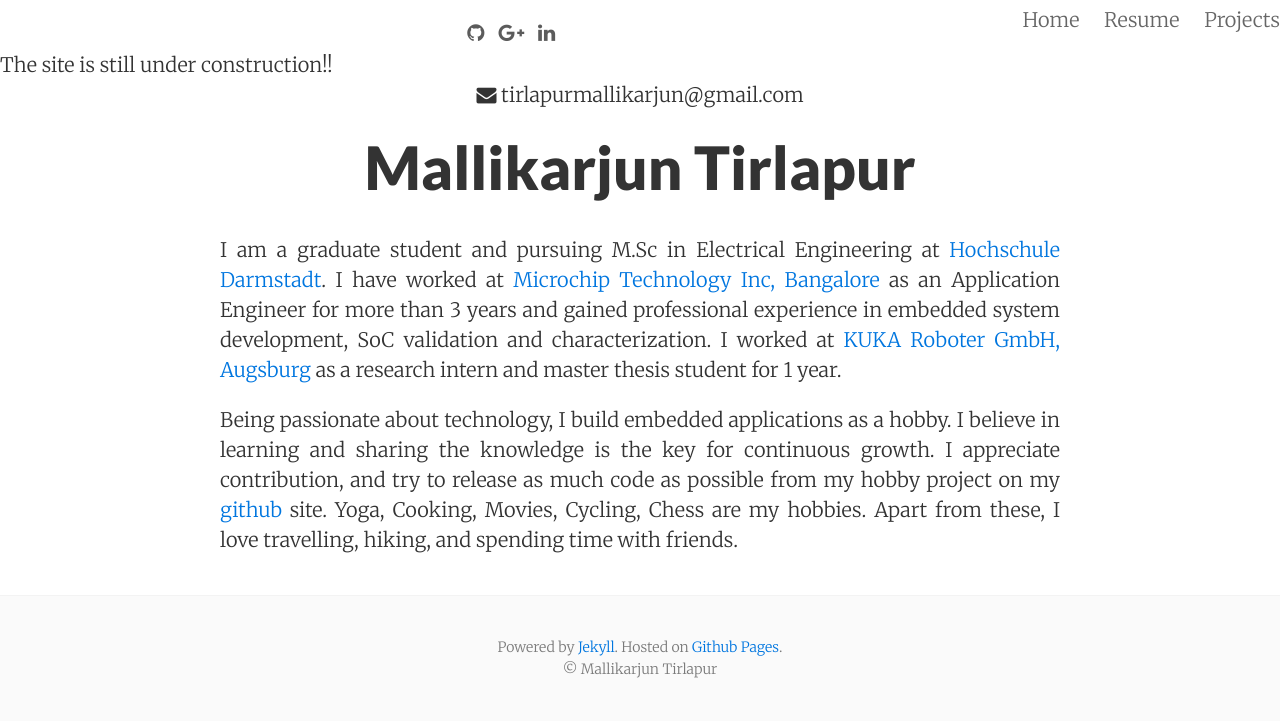
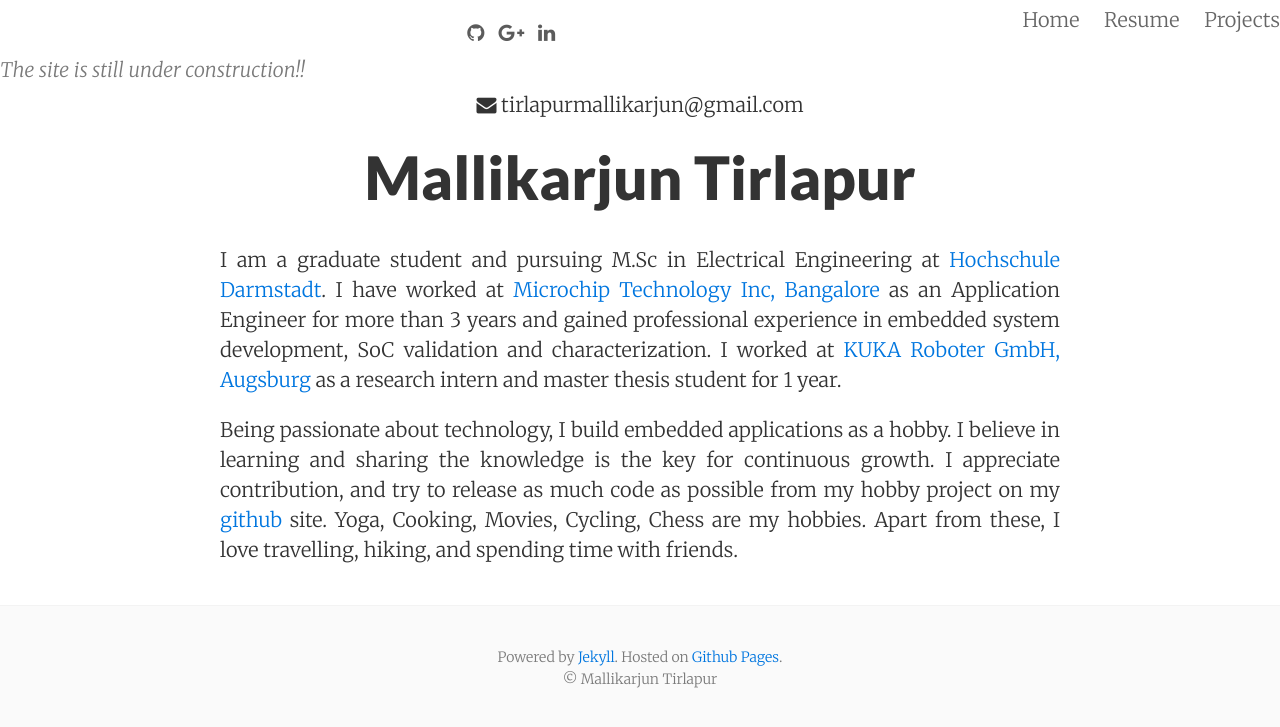
Before and after one commit to MallikarjunTirlapur/MallikarjunTirlapur.github.io, a Jekyll site: the page built from index.html, in a window 1280 px wide. Shown: the top 727 px of the page. Built offline with Jekyll 4.4.1, drawn with Linux system fonts in a browser that asks for light colours; nearby versions of some CDN libraries.

Commit message:
Update header.html

```diff
--- a/_includes/header.html
+++ b/_includes/header.html
@@ -18,7 +18,7 @@
   </div>
 
 <div class="clearfix">
-           <left> The site is still under construction!! <left>
+           <left> <p class="post-meta">The site is still under construction!!</p> <left>
       <center> <a class="fa fa-envelope" href="mailto:tirlapurmallikarjun@gmail.com"></a> tirlapurmallikarjun@gmail.com <center>
 
 </div>
```
